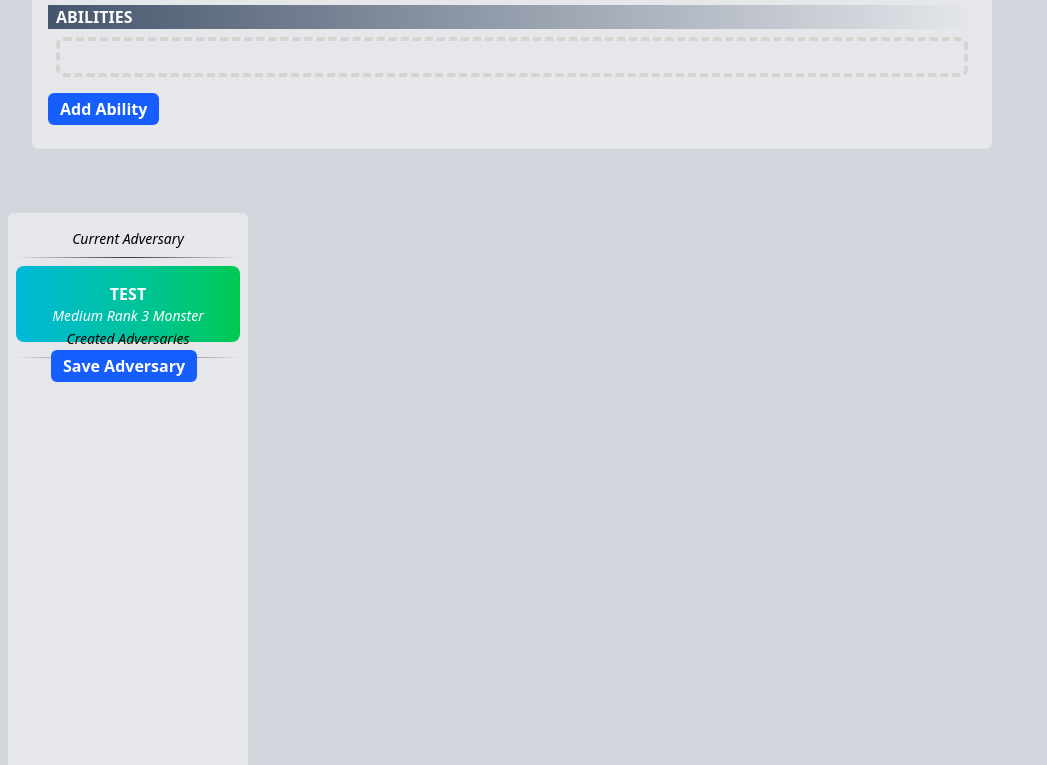
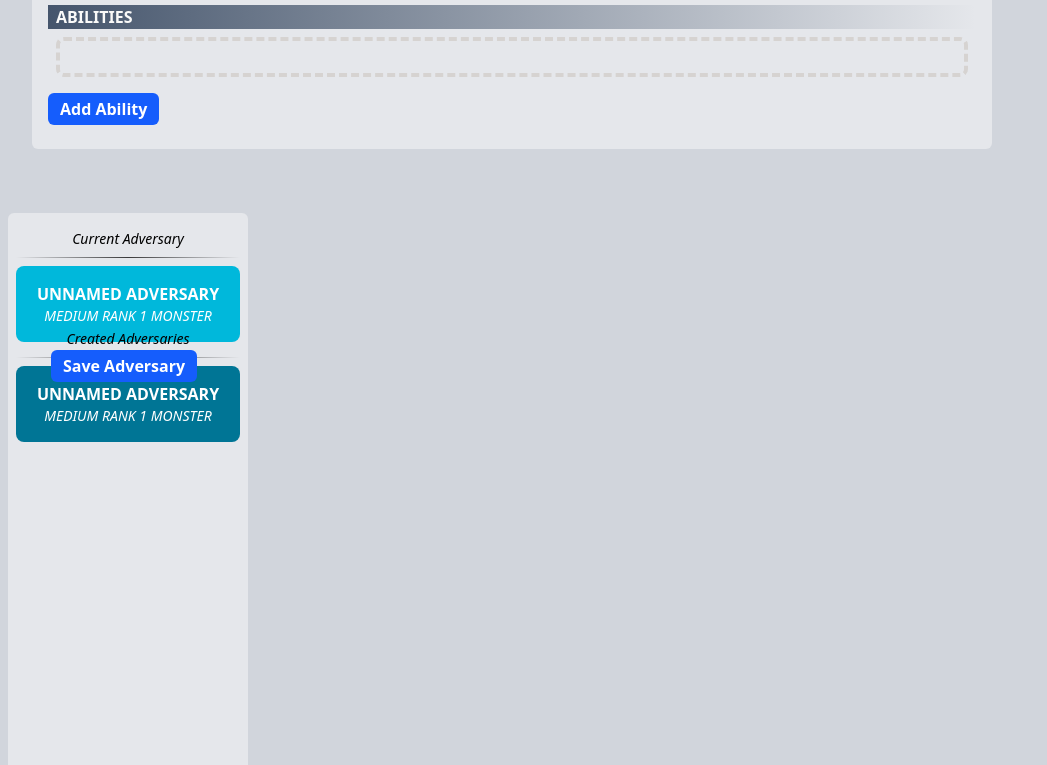
Before and after one commit to hylandpad/break-_adversary_creator, a website: page public/index.html in a window 1280 px wide. Both pictures are taken after a click on the button "Save Adversary". Shown: the part 1044-1809 px from the top of the page, without its empty margins (0-1047 px from the left). Drawn offline with nearby package versions, Linux system fonts and the light colour scheme.

Commit message:
got saving working

```diff
--- a/public/index.html
+++ b/public/index.html
@@ -292,14 +292,15 @@
                 <div id="current-adversary" class="h-1/8">
                     <p class="italic text-sm text-center">Current Adversary</p>
                     <hr class="faded-hr"/>
-                    <div class="p-4 text-center rounded-lg bg-gradient-to-r from-cyan-500 to-green-500 text-white"><h4 class="font-bold">TEST</h4><p class="italic text-sm">Medium Rank 3 Monster</p></div>
+                    <div class="p-4 text-center rounded-lg bg-cyan-500 text-white"><h4 class="font-bold" id="adversary-card-name">TEST</h4><p class="italic text-sm" id="adversary-card-subname">Medium Rank 3 Monster</p></div>
                     <div class="text-center">
-                    <button class="btn">Save Adversary</button>
+                    <button class="btn" onclick="save_adversary()">Save Adversary</button>
                 </div>
                 </div>
                 <div id="adversaries-container" class="h-5/8">
                     <p class="italic text-sm text-center">Created Adversaries</p>
                     <hr class="faded-hr"/>
+                    <div id="adversaries-scrollable"></div>
                 </div>
                 <div id="control-button-group" class="block align-bottom text-center">
                     <button class="btn">Import</button>
--- a/public/main.js
+++ b/public/main.js
@@ -16,9 +16,36 @@ function menace_color(menace) {
 
 }
 
-function initialize_mood_table(){
+function save_adversary() {
+    const saved_container = document.getElementById('adversaries-scrollable')
+    const saved_name = adversary.name ? adversary.name.toUpperCase() : 'UNNAMED ADVERSARY'
+    saved_container.innerHTML = ''
+    saved_adversaries[saved_name] = adversary
+
+    // Generate the saved adversaries list
+    const adversary_names = Object.keys(saved_adversaries)
+    for (const adversary of adversary_names) {
+        const name = adversary
+        const subname = (`${saved_adversaries[adversary].size} Rank ${saved_adversaries[adversary].rank} ${saved_adversaries[adversary].creature_type}`).toUpperCase()
+        const adversary_sidebar_card = `
+        <div class="p-4 mb-2 text-center rounded-lg bg-cyan-700 text-white">
+            <h4 class="font-bold" id="adversary-card-name">${name}</h4>
+            <p class="italic text-sm" id="adversary-card-subname">${subname}</p>
+        </div>`
+        saved_container.insertAdjacentHTML('beforeend', adversary_sidebar_card)
+    }
+}
+
+function current_adversary_card() {
+    const name = adversary.name ? adversary.name.toUpperCase() : 'UNNAMED ADVERSARY'
+    const subname = (`${adversary.size} Rank ${adversary.rank} ${adversary.creature_type}`).toUpperCase()
+    document.getElementById('adversary-card-name').innerHTML = name
+    document.getElementById('adversary-card-subname').innerHTML = subname
+}
+
+function initialize_mood_table() {
     const moods = adversary.moods
-    for (const this_mood of moods){
+    for (const this_mood of moods) {
         add_row(
             this_mood.rolls.start,
             this_mood.rolls.stop,
@@ -28,15 +55,15 @@ function initialize_mood_table(){
     }
 }
 
-function initialize_mood_table_event_handlers(){
+function initialize_mood_table_event_handlers() {
     const inputs = document.querySelectorAll('#mood-table > tbody input')
     inputs.forEach(input => {
-        input.addEventListener('change',adversary._adjust_mood_table)
+        input.addEventListener('change', adversary._adjust_mood_table)
     }
-)
+    )
 }
 
-function add_row(roll1 = "",roll2="",moodname="",mooddesc="") {
+function add_row(roll1 = "", roll2 = "", moodname = "", mooddesc = "") {
     const table = document.querySelector('#mood-table > tbody')
     const row_number = document.querySelectorAll('#mood-table > tbody > tr').length + 1
     const row_html = `
@@ -51,8 +78,8 @@ function add_row(roll1 = "",roll2="",moodname="",mooddesc="") {
     initialize_mood_table_event_handlers()
 }
 
-function remove_row(row_number){
-    const row_to_remove = document.getElementById('mood-table-row-'+row_number)
+function remove_row(row_number) {
+    const row_to_remove = document.getElementById('mood-table-row-' + row_number)
     //space for removing any existing data from mood table in adversary
     row_to_remove.remove()
 }
@@ -283,11 +310,13 @@ class Adversary {
     _adjust_name() {
         this.name = document.getElementById('adversary-name').value.toUpperCase()
         document.getElementById('adversary-name').value = this.name
+        current_adversary_card()
     }
 
     _adjust_type_subtype() {
         this.creature_type = document.getElementById('adversary-type').value
         this.creature_subtype = document.getElementById('adversary-subtype').value
+        current_adversary_card()
     }
 
     _adjust_description() {
@@ -394,6 +423,7 @@ class Adversary {
         this._calculate_aptitudes()
         this._adjust_size()
         this._calculate_atkbonus()
+        current_adversary_card()
         update_ui(adversary)
     }
 
@@ -539,6 +569,7 @@ class Adversary {
         // for colossal, there will need to be a lot of extensive customization - earmark for future
         // After this, rerun _adjustTraits so that new traits are re-incorporated
         this._calculate_defense()
+        current_adversary_card()
     }
 
     // Confirms data being injected into Adversary class is of the correct type/class
@@ -846,11 +877,11 @@ class Adversary {
         this.facts[fact].description = fact_content
     }
 
-    _adjust_mood_table(){
+    _adjust_mood_table() {
         const rows = document.querySelectorAll('#mood-table > tbody > tr')
         //clear out moods object and reindex info from table
         adversary.moods = []
-        for (var row of rows){
+        for (var row of rows) {
             var data = []
 
             row.querySelectorAll('input').forEach(input => data.push(input.value))
@@ -858,7 +889,7 @@ class Adversary {
                 start: data[0],
                 stop: data[1]
             }
-            const mood = new Mood(rolls,data[2],data[3])
+            const mood = new Mood(rolls, data[2], data[3])
             adversary.moods.push(mood)
         }
     }
@@ -1016,11 +1047,11 @@ function update_ui(adversary) {
 
     //update the data bars
     updateVisualization()
-
 }
 
 adversary._calculate_aptitudes()
 set_max_rank()
 menace_color(document.getElementById('menace').value)
 update_ui(adversary)
+current_adversary_card()
 var saved_adversaries = {}
```
Also changed, not shown: public/output.css.
